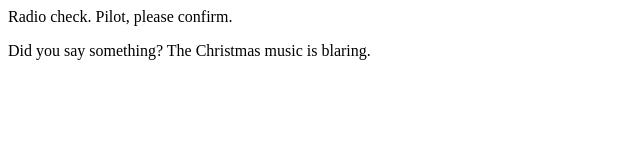
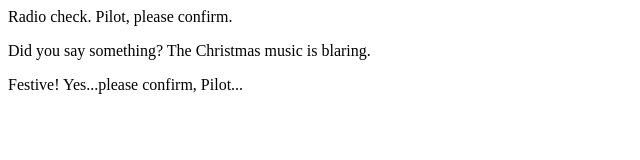
Before and after one commit to pj64118/communication-log, a plain HTML site: page index.html in a window 1280 px wide. Shown: the whole page, without its empty margins (0-640 px from the left). Drawn offline with Linux system fonts and the light colour scheme.

Commit message:
Added third line to log.

```diff
--- a/index.html
+++ b/index.html
@@ -2,5 +2,6 @@
 <body>
    <p>Radio check. Pilot, please confirm.</p>
    <p>Did you say something? The Christmas music is blaring.</p>
+   <p>Festive! Yes...please confirm, Pilot...</p>
 </body>
 </html>
```
